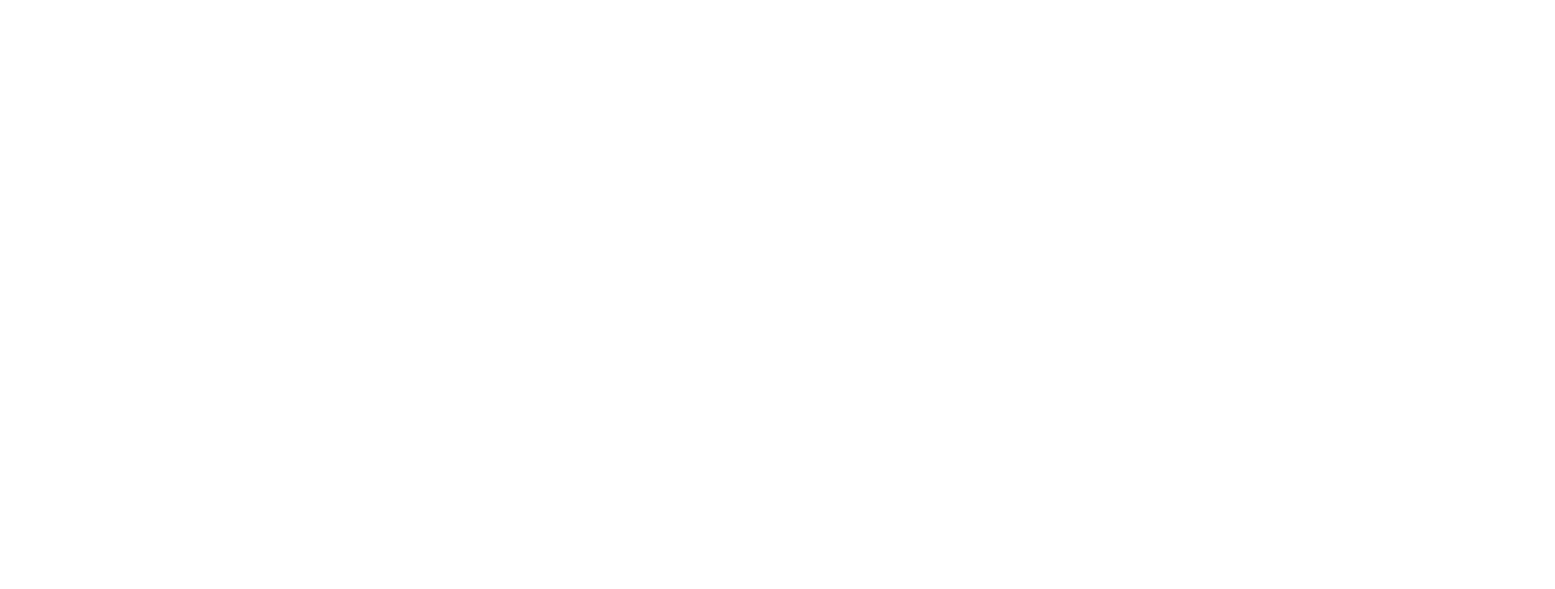
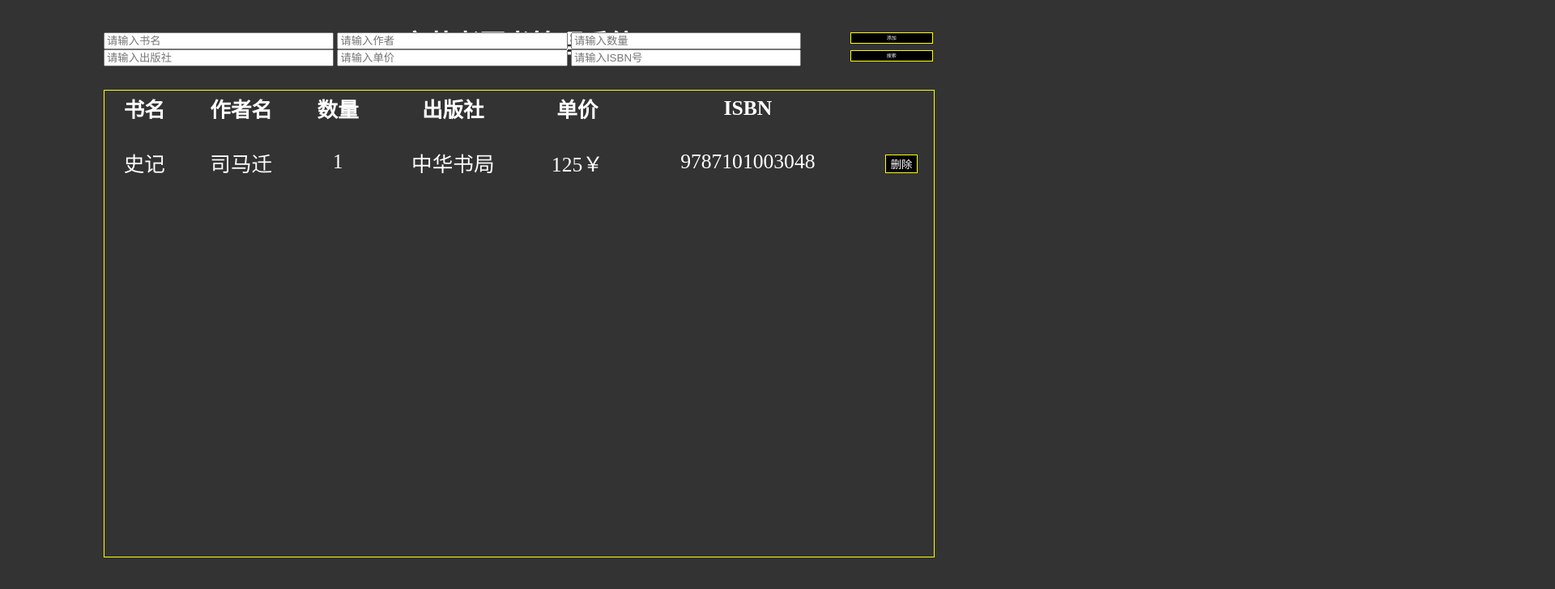
Before and after one commit to LittleTrain0321/15150400109Wy, a plain HTML site: page Index.html in a window 1280 px wide. Shown: the whole page at 81% size, 1920 px wide, since content can reach past the window. Drawn offline with Linux system fonts and the light colour scheme.

Commit message:
建立CSS

```diff
--- a/Index.html
+++ b/Index.html
@@ -1,10 +1,148 @@
 <!DOCTYPE html>
-<html lang="en">
+<html lang="zh-cn">
 <head>
     <meta charset="UTF-8">
     <title>变革者图书管理系统</title>
+    <style>
+        body{
+            background-color: #333333;
+            width: 1920px;
+            height: 1080px;;
+        }
+        #div1{
+            margin: auto;
+            top: 0;
+            left: 0;
+            right: 0;
+            bottom: 0;
+            width: 80%;
+            height: 90%;
+
+            position: absolute;
+        }
+        #div2{
+            margin: auto;
+            top: 0;
+            left: 0;
+            right: 0;
+            bottom: 0;
+            width: 100%;
+            height: 80%;
+            border: 1px solid yellow;
+            position: absolute;
+        }
+        #h1{
+            color: white;
+            text-align: center;
+            position: absolute;
+            left: 0;
+            right: 0;
+            font-size: 200%;
+        }
+        #bt1{
+            width: 10%;
+            height: 1.9%;
+            background-color: black;
+            position: absolute;
+            right: 0;
+            top: 0;
+            color:white;
+            font-size: 15%;
+            border: 1px solid yellow;
+        }
+        #bt2{
+            width: 10%;
+            height: 1.9%;
+            background-color: black;
+            position: absolute;
+            right: 0;
+            top: 22px;
+            color:white;
+            font-size: 15%;
+            border: 1px solid yellow;
+        }
+        #bt3{
+            background-color: black;
+            color: white;
+            border: 1px solid yellow;
+        }
+        .text{
+            width: 27%;
+
+           position: relative;
+        }
+        #table1{
+            width: 100%;
+            position: absolute;
+            text-align: center;
+            font-size:2vw;
+        }
+        #td1{
+            border:2px solid white;
+            color: white;
+        }
+    </style>
 </head>
 <body>
 
+   <h1 id="h1">变革者图书管理系统</h1>
+
+    <div id="div1">
+
+
+       <input type="text" class="text" placeholder="请输入书名"> <!--书名-->
+       <input type="text" class="text" placeholder="请输入作者"> <!--作者名-->
+       <input type="text" class="text" placeholder="请输入数量"> <!--数量-->
+       <input type="text" class="text" placeholder="请输入出版社"> <!--出版社-->
+       <input type="text" class="text" placeholder="请输入单价"> <!--单价-->
+       <input type="text" class="text" placeholder="请输入ISBN号"> <!--IBSN-->
+
+
+          <button id="bt1" >添加 </button>
+          <br>
+          <button id="bt2" >搜索 </button>
+        <div id="div2">
+<!--            书库页面内容-->
+             <table id="table1">
+            <tr id="td1">
+                <th>书名</th>
+                <th>作者名</th>
+                <th>数量</th>
+                <th>出版社</th>
+                <th>单价</th>
+                <th>ISBN</th>
+            </tr>
+
+            <tr id="td1">
+                <td>
+                    <p class="book">史记</p>
+                </td>
+                <td>
+                    <p class="author">司马迁</p>
+                </td>
+                <td>
+                    <p class="Onumber">1</p>
+                </td>
+                <td>
+                    <p class="press">中华书局</p>
+                </td>
+                <td>
+                    <p class="price">125￥</p>
+                </td> <td>
+                    <p class="isbn">9787101003048</p>
+                </td>
+                <td><button id="bt3" class="Odelete">删除</button></td>
+
+            </tr>
+
+
+
+        </table>
+        </div>
+
+    </div>
+
+
+
 </body>
 </html>
```
Also changed, not shown: surface.css (added).
